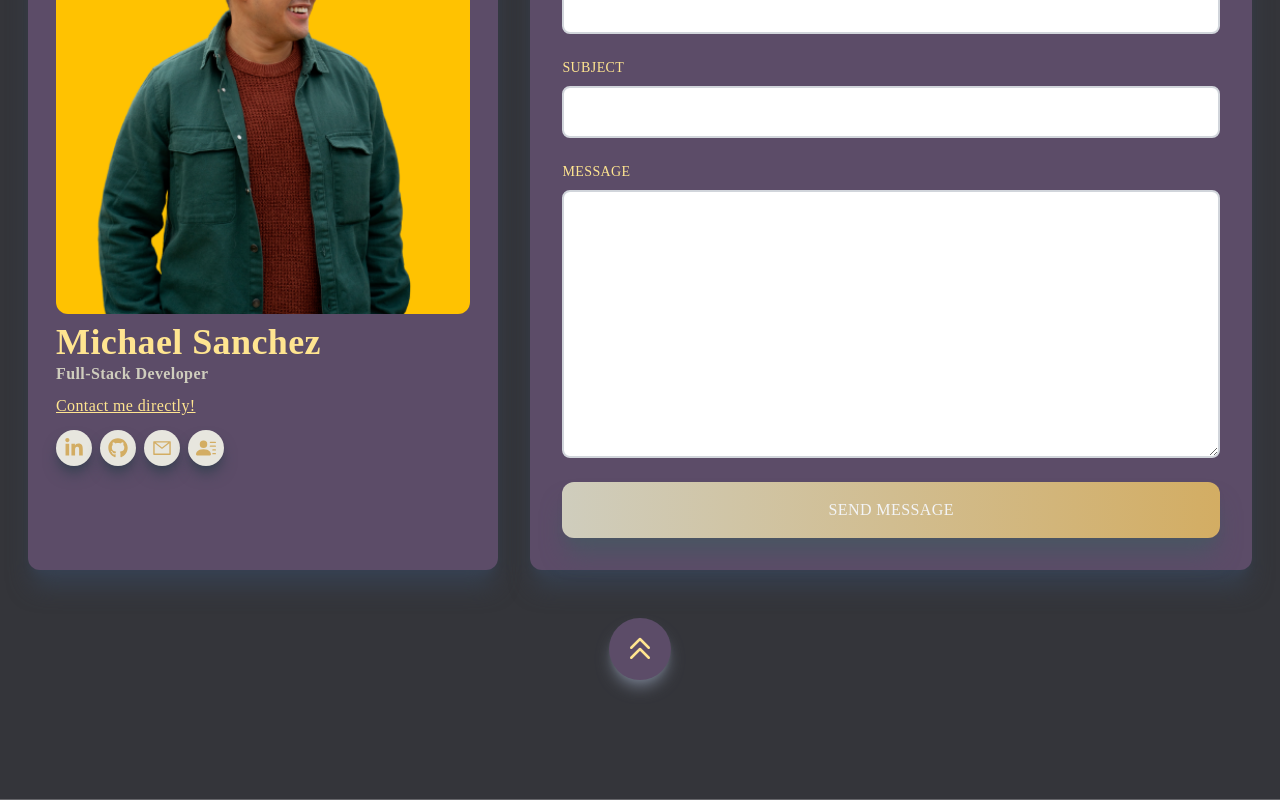
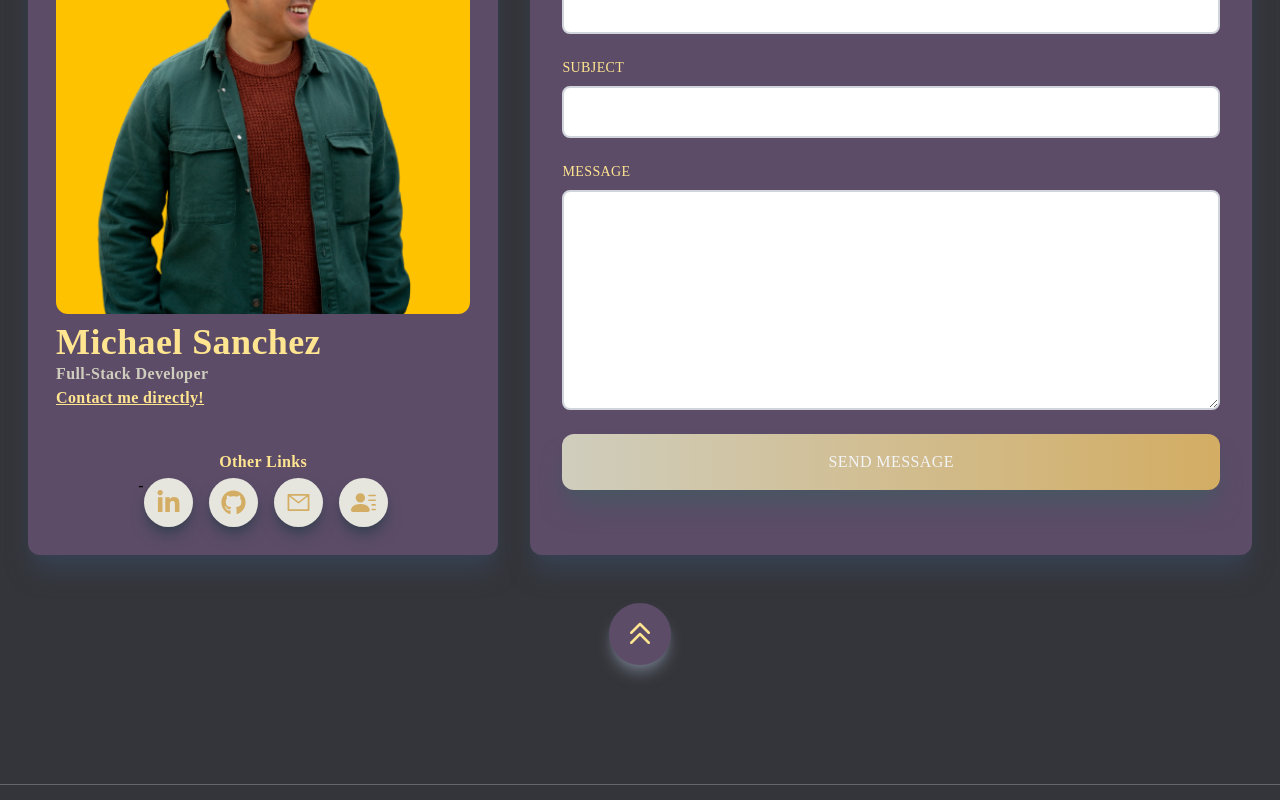
Before and after one commit to MikeSanDev/portfolio-nextjs, a Next.js app: page / in a window 1280 px wide. Shown: the part 4116-4916 px from the top of the page. Built offline with nearby package versions, Linux system fonts and the light colour scheme; a web font is replaced by a local one.

Commit message:
contact edits

```diff
--- a/components/Contacts.js
+++ b/components/Contacts.js
@@ -64,14 +64,18 @@ const Contact = () => {
                 <div>
                   <h2 className="pt-2 text-accentColor">Michael Sanchez</h2>
                   <h3 className="text-secondaryColor">Full-Stack Developer</h3>
-                  <p className="py-2 text-accentColor underline">
+                  <h3 className="text-accentColor underline">
                     Contact me directly!
-                  </p>
+                  </h3>
+                  <div className="pt-10 flex justify-center ">
+                  <h3 className=" text-accentColor">
+                  Other Links
+                  </h3>
                 </div>
               </div>
-              <div>
-
-                <div className="main_link_btns space-x-2 flex pt-1 items-center">
+              <div className="flex justify-center">
+-
+                <div className="main_link_btns space-x-4 flex pt-1 items-center">
               <div
                 className="cursor-pointer hover:scale-110 ease-in duration-200"
               >
@@ -82,10 +86,10 @@ const Contact = () => {
                   rel="noopener noreferrer"
                 >
                   <div
-                    className="rounded-full shadow-lg shadow-gray-700 p-2 text-mainColor"
+                    className="rounded-full shadow-lg shadow-gray-700 p-3 text-mainColor"
                     style={{ backgroundColor: "#e7e6de" }}
                   >
-                    <FaLinkedinIn size={20} />
+                    <FaLinkedinIn size={25} />
                     <span className="hidden absolute top-0 left-0 bg-white py-2 px-4 text-gray-900 rounded-lg ">
                       Linkedin
                     </span>
@@ -102,10 +106,10 @@ const Contact = () => {
                   rel="noopener noreferrer"
                 >
                   <div
-                    className="rounded-full shadow-lg shadow-gray-700 p-2 text-mainColor"
+                    className="rounded-full shadow-lg shadow-gray-700 p-3 text-mainColor"
                     style={{ backgroundColor: "#e7e6de" }}
                   >
-                    <FaGithub size={20} />
+                    <FaGithub size={25} />
                     <span className="hidden absolute top-0 left-0 bg-white py-2 px-4 text-gray-900 rounded-lg ">
                       Github
                     </span>
@@ -123,10 +127,10 @@ const Contact = () => {
                   rel="noopener noreferrer"
                 >
                   <div
-                    className="rounded-full shadow-lg shadow-gray-700 p-2 text-mainColor"
+                    className="rounded-full shadow-lg shadow-gray-700 p-3 text-mainColor"
                     style={{ backgroundColor: "#e7e6de" }}
                   >
-                    <AiOutlineMail size={20} />
+                    <AiOutlineMail size={25} />
                     <span className="hidden absolute top-0 left-0 bg-white py-2 px-4 text-gray-900 rounded-lg ">
                       Email
                     </span>
@@ -144,10 +148,10 @@ const Contact = () => {
                   rel="noopener noreferrer"
                 >
                   <div
-                    className="rounded-full shadow-lg shadow-gray-700 p-2 text-mainColor"
+                    className="rounded-full shadow-lg shadow-gray-700 p-3 text-mainColor"
                     style={{ backgroundColor: "#e7e6de" }}
                   >
-                    <BsFillPersonLinesFill size={20} />
+                    <BsFillPersonLinesFill size={25} />
                     <span className="hidden absolute top-0 left-0 bg-white py-2 px-4 text-gray-900 rounded-lg ">
                       Resume
                     </span>
@@ -156,6 +160,7 @@ const Contact = () => {
               </div>
             </div>
               </div>
+            </div>
             </div>
           </div>
           {/* right */}
@@ -195,7 +200,7 @@ const Contact = () => {
                   <label className="uppercase text-accentColor text-sm py-2">Message</label>
                   <textarea
                     className="border-2 rounded-lg p-3 border-gray-300"
-                    rows={10}
+                    rows={8}
                     name="message"
                     required
                   />
@@ -213,7 +218,7 @@ const Contact = () => {
         </div>
         <div className="flex justify-center py-12">
           <Link href="/">
-            <div className="rounded-full shadow-lg  shadow-gray-500 p-4 bg-[#5c4c68] cursor-pointer hover:scale-110 ease-in duration-300 text-accentColor">
+            <div  className="rounded-full shadow-lg  shadow-gray-500 p-4 bg-[#5c4c68] cursor-pointer hover:scale-110 ease-in duration-300 text-accentColor">
               <HiOutlineChevronDoubleUp size={30} className="m-auto" />
             </div>
           </Link>
```
